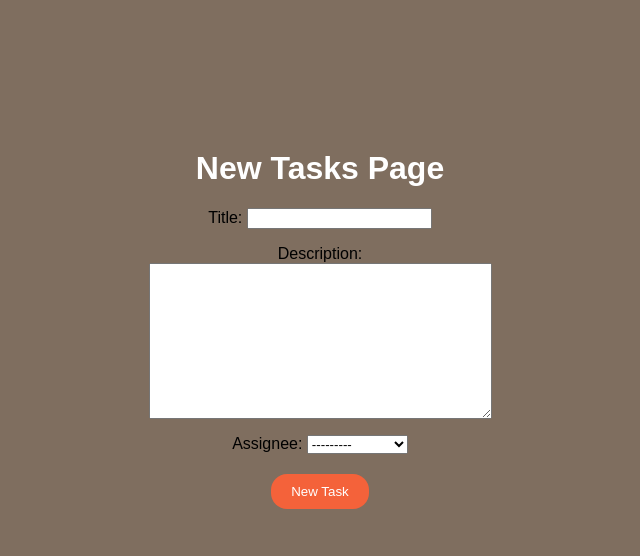
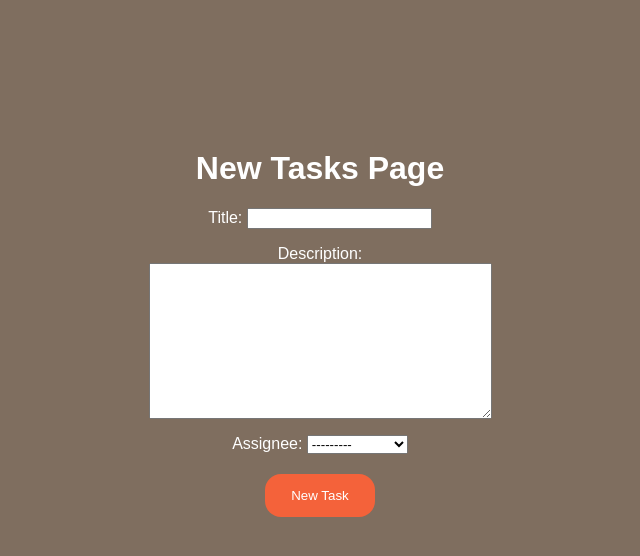
Before and after one commit to stevenli1328/final_project, a Django app: page /tasks/createtask/ in a window 1280 px wide. Shown: the top 556 px of the page, without its empty margins (320-960 px from the left). Run offline with Django 3.2, Linux system fonts and the light colour scheme; data comes from the database, SQL or seed files in the repository.

Commit message:
Updated new task page button

```diff
--- a/tasks/templates/tasks/newtask.html
+++ b/tasks/templates/tasks/newtask.html
@@ -20,10 +20,11 @@
                 margin-top: -250px; margin-left: -200px;
                 text-align: center;
             }
+            p { color: #fff; }
             button {
                 border: none;
                 color: #fff; background-color: #f4623a;
-                padding: 10px 20px;
+                padding: 14px 26px;
                 text-align: center; text-decoration: none;
                 display: inline-block;
                 margin: 4px 2px;
```
